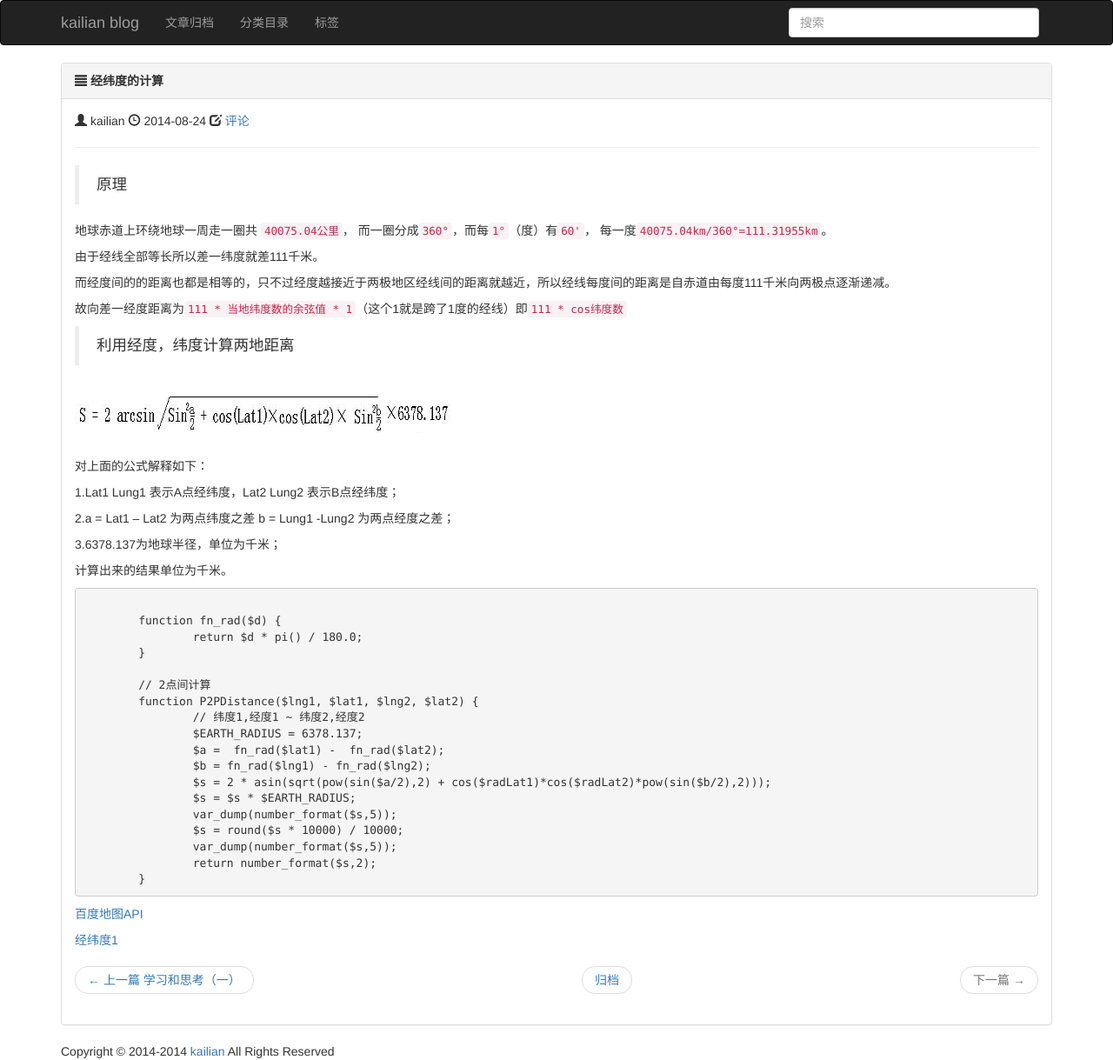
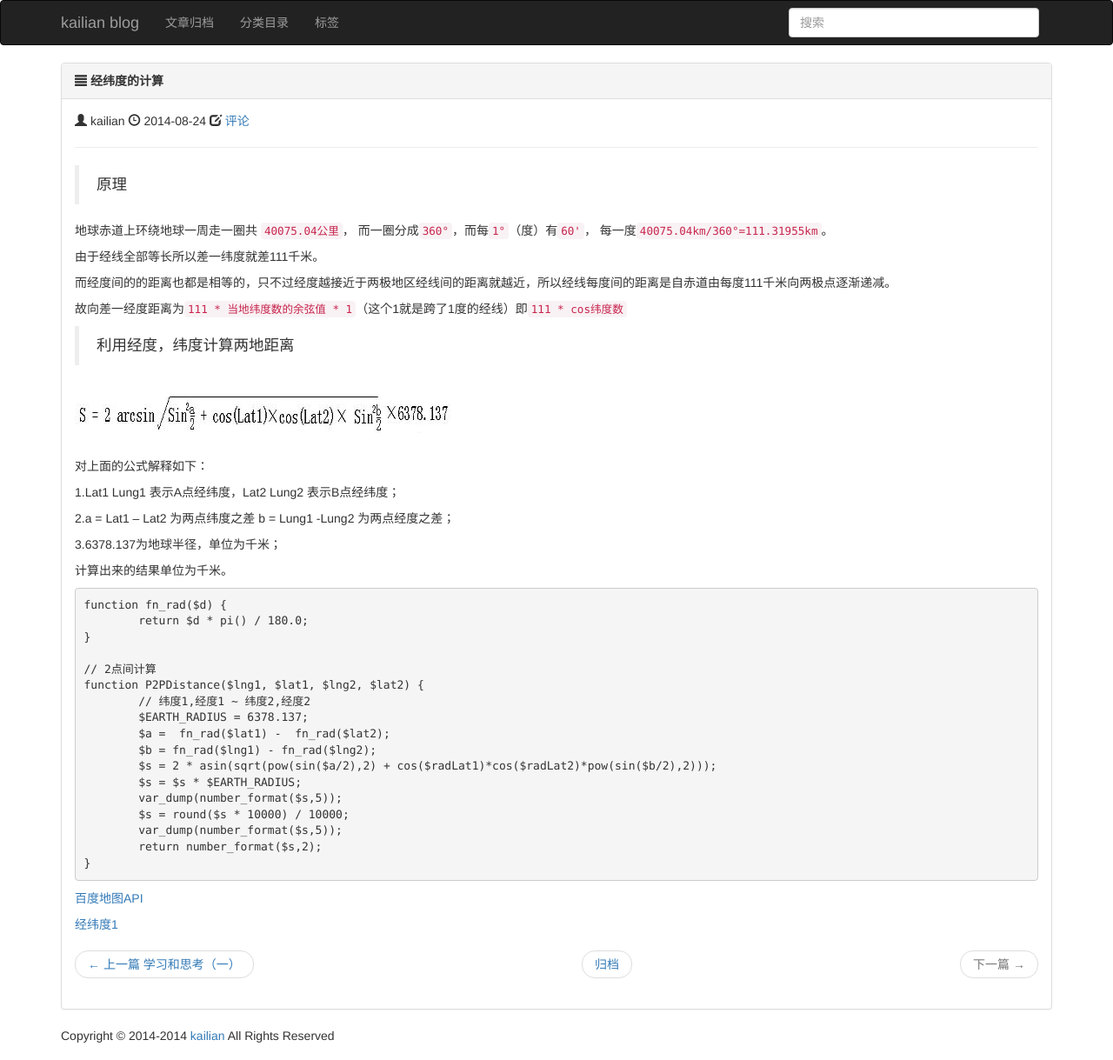
Before and after one commit to kailian/kailian.github.io, a Jekyll site: the page built from _posts/2014-08-24-map-lat-lung.md, in a window 1280 px wide. Shown: the whole page at 87% size. Built offline with Jekyll 4.4.1, drawn with Linux system fonts in a browser that asks for light colours; nearby versions of some CDN libraries; library files that are not in the unit come from our copies; comment, search, counter and statistics services are not loaded.

Commit message:
【blog】add article

````diff
--- a/_posts/2014-08-24-map-lat-lung.md
+++ b/_posts/2014-08-24-map-lat-lung.md
@@ -32,7 +32,7 @@
 
 计算出来的结果单位为千米。
 
-```php
+
 
 	function fn_rad($d) {
 		return $d * pi() / 180.0;
@@ -51,6 +51,6 @@
 		var_dump(number_format($s,5));
 		return number_format($s,2);
 	}
-```
+
 
 [百度地图API](http://developer.baidu.com/map/carapi-6.htm)
````
